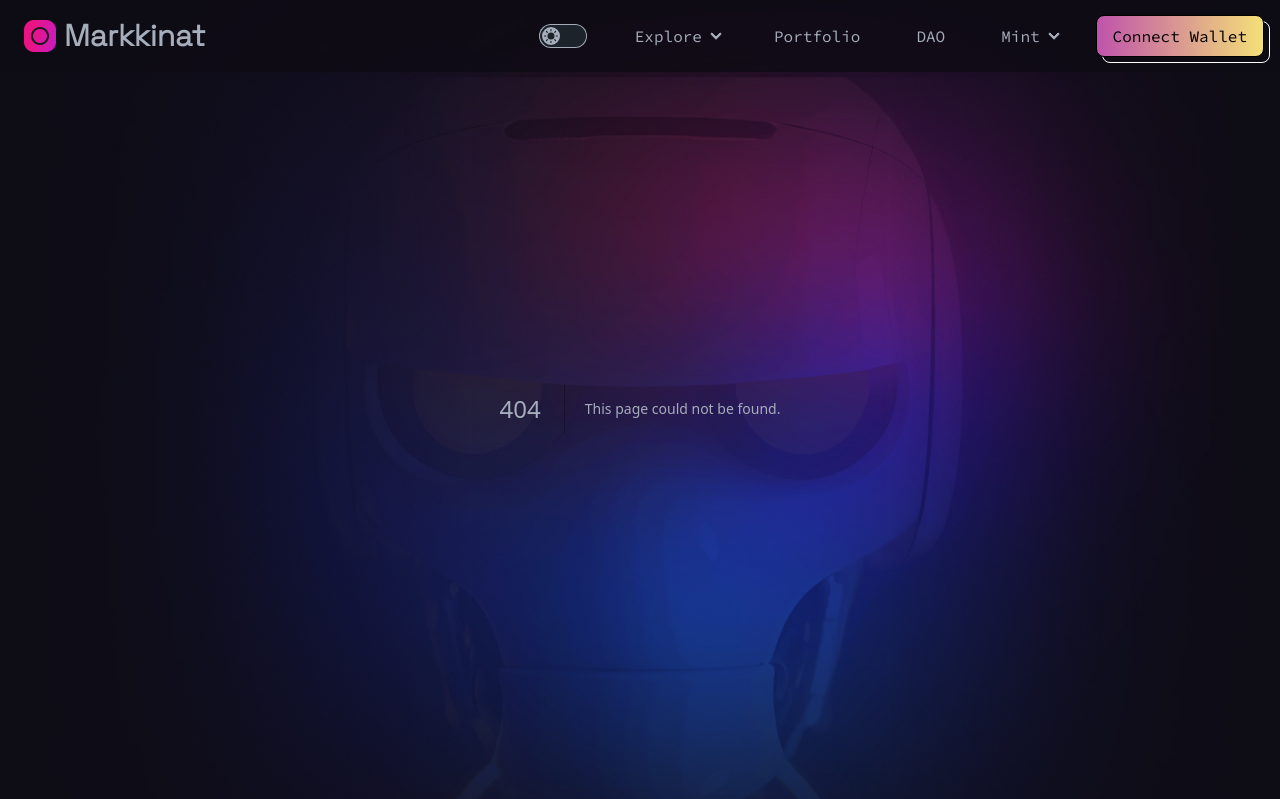
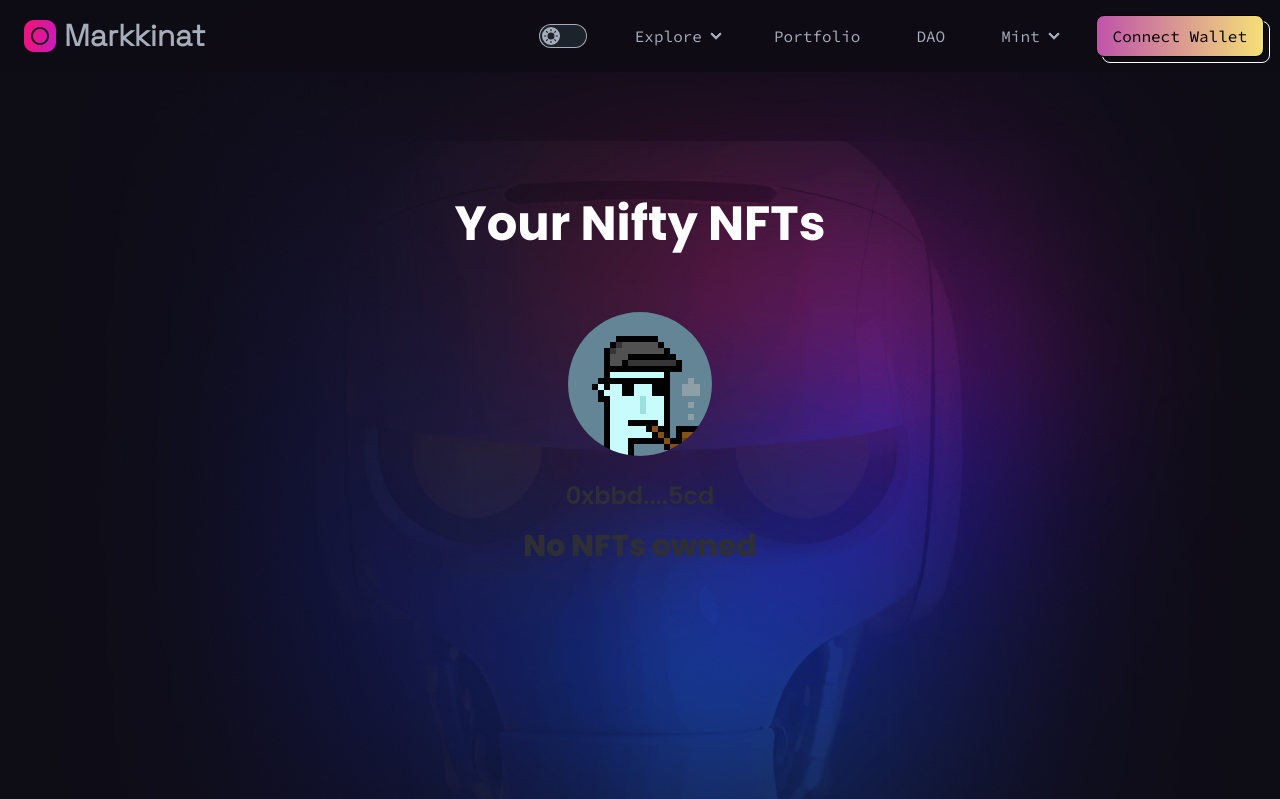
Before and after one commit to markkinat/markkinat_frontend, a Next.js app: page /collection in a window 1280 px wide. Before the commit this address had no page. Shown: the top 799 px of the page. Built offline with nearby package versions, Linux system fonts and the light colour scheme.

Commit message:
UPDATE: dummy collection page for nfts

```diff
--- /dev/null
+++ b/app/collection/page.tsx
@@ -0,0 +1,107 @@
+"use client"
+import Banner from '@/components/shared/Banner'
+import Loader from '@/components/shared/Loader';
+import NFTCard from '@/components/shared/NFTCard';
+import SearchBar from '@/components/shared/SearchBar';
+import Image from 'next/image'
+import React, { useEffect, useState } from 'react'
+
+const Home = () => {
+  const [nfts, setNfts] = useState<number[] | any>([]);
+  const [nftsCopy, setNftsCopy] = useState<number[] | any>([]);
+  const [isLoading, setIsLoading] = useState(true);
+  const [activeSelect, setActiveSelect] = useState('Recently Added');
+
+  useEffect(() => {
+   ([1, 2, 3, 4, 5,7,8,9,10])
+      .map((items) => {
+        setNfts(items);
+        setNftsCopy(items);
+        setIsLoading(false);
+      });
+  }, []);
+
+    console.log(nfts);
+
+  useEffect(() => {
+    const sortedNfts = [...nfts];
+
+    switch (activeSelect) {
+      case 'Price (low to high)':
+        setNfts(sortedNfts.sort((a:any, b:any) => a.price - b.price));
+        break;
+      case 'Price (high to low)':
+        setNfts(sortedNfts.sort((a:any, b:any) => b.price - a.price));
+        break;
+      case 'Recently added':
+        setNfts(sortedNfts.sort((a:any, b:any) => b.tokenId - a.tokenId));
+        break;
+      default:
+        setNfts(nfts);
+        break;
+    }
+  }, [activeSelect, nfts]);
+
+  const onHandleSearch = (value:any) => {
+    const filteredNfts = nfts.filter(({ name }:any) => name.toLowerCase().includes(value.toLowerCase()));
+
+    if (filteredNfts.length === 0) {
+      setNfts(nftsCopy);
+    } else {
+      setNfts(filteredNfts);
+    }
+  };
+
+  const onClearSearch = () => {
+    if (nfts.length && nftsCopy.length) {
+      setNfts(nftsCopy);
+    }
+  };
+
+  if (isLoading) {
+    return (
+      <div className="flexStart min-h-screen mt-24">
+        <Loader />
+      </div>
+    );
+  }
+  return (
+    <div className='w-11/12 m-auto'>
+          <div className='py-16'>
+        <div className="w-full flex justify-start items-center flex-col min-h-screen">
+      <div className="w-full flexCenter flex-col">
+        <Banner
+          name="Your Nifty NFTs"
+          childStyles="text-center mb-4"
+          parentStyle="h-80 justify-center rounded-3xl"
+        />
+
+        <div className="flexCenter flex-col -mt-20 z-0">
+          <div className="flexCenter w-40 h-40 sm:w-36 sm:h-36 p-1 bg-nft-black-2 rounded-full relative">
+            <Image src={"/creator2.png"} alt='creator' fill className="rounded-full object-cover absolute" objectFit="cover" />
+          </div>
+          <p className="font-poppins dark:text-white text-nft-black-1 font-semibold text-2xl mt-6">{"0xbbd....5cd"}</p>
+        </div>
+      </div>
+
+      {(!isLoading && nfts.length === 0) ? (
+        <div className="flexCenter sm:p-4 p-16">
+          <h1 className="font-poppins dark:text-white text-nft-black-1 text-3xl font-extrabold">No NFTs owned</h1>
+        </div>
+      ) : (
+        <div className="sm:px-4 p-12 w-full minmd:w-4/5 flexCenter flex-col">
+          <div className="flex-1 w-full flex flex-row sm:flex-col px-4 xs:px-0 minlg:px-8">
+            <SearchBar activeSelect={activeSelect} setActiveSelect={setActiveSelect} handleSearch={onHandleSearch} clearSearch={onClearSearch} />
+          </div>
+          <div className="mt-3 w-full flex flex-wrap">
+            {nfts.map((nft:any) => <NFTCard key={`nft-${nft.tokenId}`} nft={nft} onProfilePage />)}
+          </div>
+        </div>
+      )}
+    </div>
+      </div>
+    </div>
+  )
+}
+
+export default Home
--- a/app/page.tsx
+++ b/app/page.tsx
@@ -1,12 +1,12 @@
 "use client"
 import React, { useMemo, useState } from 'react';
-import Banner from "@/components/sections/Banner";
 import { useTypewriter } from 'react-simple-typewriter';
 import NFTSection from '@/components/sections/NFTSection';
 import TopSeller from '@/components/sections/TopSeller';
 import { BackgroundCircles } from '@/components/designs/Home';
 import Details from '@/components/sections/Details';
 import { TopCollection } from '@/components/shared/TopCollection';
+import Banner from '@/components/shared/Banner';
 
 // Function to wrap each letter in the text with a span element
 const wrapLettersWithSpan = (text:any, isTypedText:any) => {
--- /dev/null
+++ b/components/shared/Loader.tsx
@@ -0,0 +1,10 @@
+import Image from 'next/image';
+
+
+const Loader = () => (
+  <div className="flexCenter w-full my-4">
+    <Image src={"/loader.gif"} alt="loader" width={100} height={100} objectFit="contain" />
+  </div>
+);
+
+export default Loader;
--- /dev/null
+++ b/components/shared/SearchBar.tsx
@@ -0,0 +1,79 @@
+"use client"
+import { useState, useEffect } from 'react';
+import Image from 'next/image';
+import { useTheme } from '@/app/context/ThemeProvider';
+
+
+const SearchBar = ({ activeSelect, setActiveSelect, handleSearch, clearSearch }:any) => {
+  const [search, setSearch] = useState('');
+  const [toggle, setToggle] = useState(false);
+  const [debouncedSearch, setDebouncedSearch] = useState(search);
+  const { theme } = useTheme();
+
+  useEffect(() => {
+    const timer = setTimeout(() => setSearch(debouncedSearch), 1000);
+
+    return () => clearTimeout(timer);
+  }, [debouncedSearch]);
+
+  useEffect(() => {
+    if (search) {
+      handleSearch(search);
+    } else {
+      clearSearch();
+    }
+  }, [clearSearch, handleSearch, search]);
+
+  return (
+    <>
+      <div className="flex-1 flexCenter dark:bg-nft-black-2 bg-white border dark:border-nft-black-2 border-nft-gray-2 py-3 px-4 rounded-md">
+        <Image
+          src={"/Search.png"}
+          objectFit="contain"
+          width={20}
+          height={20}
+          alt="search"
+          className={theme === 'cupcake' ? 'filter invert' : undefined}
+        />
+        <input
+          type="text"
+          placeholder="Search item here"
+          className="dark:bg-nft-black-2 bg-white mx-4 w-full font-poppins dark:text-white text-nft-black-1 font-normal text-xs outline-none"
+          onChange={(e) => setDebouncedSearch(e.target.value)}
+          value={debouncedSearch}
+        />
+      </div>
+
+      <div
+        onClick={() => setToggle(!toggle)}
+        className="relative flexBetween ml-4 sm:ml-0 sm:mt-2 min-w-190 cursor-pointer dark:bg-nft-black-2 bg-white border dark:border-nft-black-2 border-nft-gray-2 py-3 px-4 rounded-md"
+      >
+        <p className="font-poppins dark:text-white text-nft-black-1 font-normal text-xs">{activeSelect}</p>
+        <Image
+          src={"/arrow.png"}
+          objectFit="contain"
+          width={15}
+          height={15}
+          alt="arrow"
+          className={theme === 'cupcake' ? 'filter invert' : undefined}
+        />
+
+        {toggle && (
+          <div className="absolute top-full left-0 right-0 w-full mt-3 z-10 dark:bg-nft-black-2 bg-white border dark:border-nft-black-2 border-nft-gray-2 py-3 px-4 rounded-md">
+            {['Recently added', 'Price (low to high)', 'Price (high to low)'].map((item) => (
+              <p
+                className="font-poppins dark:text-white text-nft-black-1 font-normal text-xs my-3 cursor-pointer"
+                onClick={() => setActiveSelect(item)}
+                key={item}
+              >
+                {item}
+              </p>
+            ))}
+          </div>
+        )}
+      </div>
+    </>
+  );
+};
+
+export default SearchBar;
```
Also changed, not shown: components/shared/Banner.tsx (renamed from components/sections/Banner.tsx).
